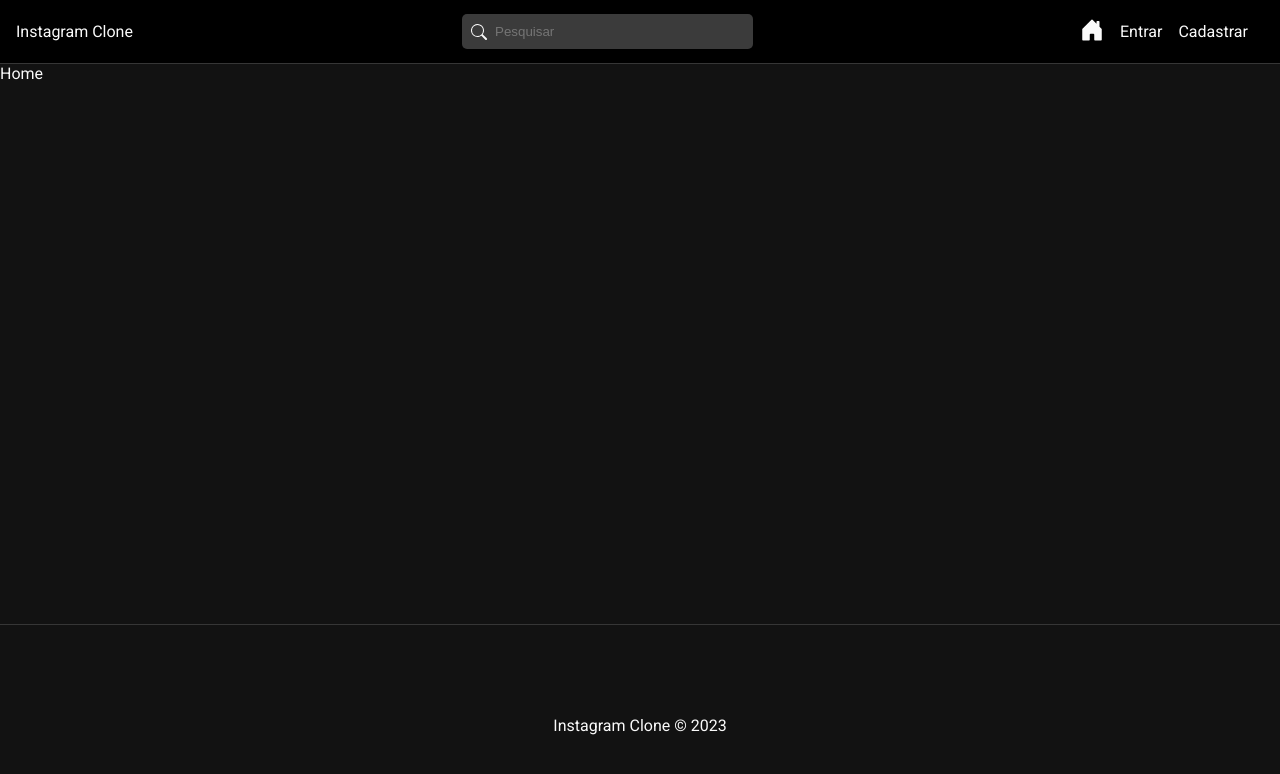
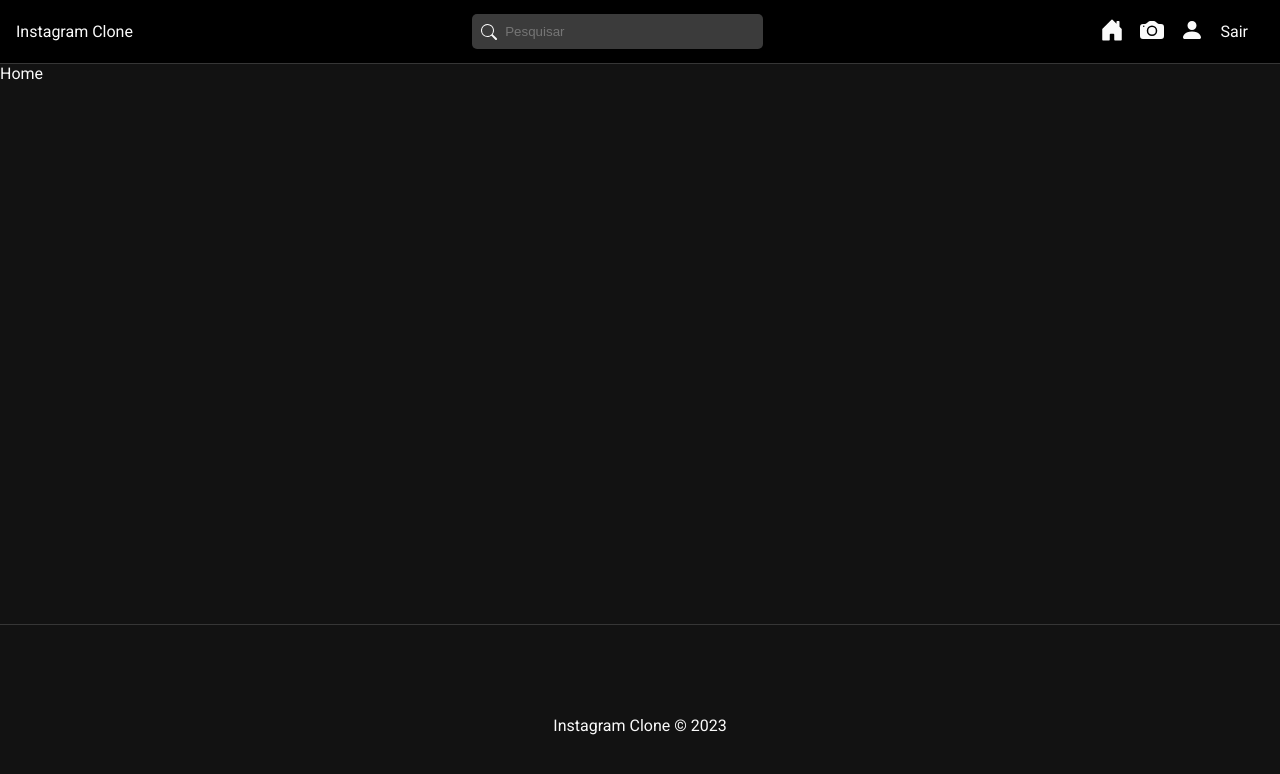
Before and after one commit to Filipe-Bacof/insta-web, a React (Vite) app: page / in a window 1280 px wide. Shown: the top 774 px of the page. Built offline with nearby package versions, Linux system fonts and the light colour scheme; sample sign-in values are in the browser's storage.

Commit message:
navbar autenticado

```diff
--- a/src/components/Navbar.jsx
+++ b/src/components/Navbar.jsx
@@ -9,7 +9,16 @@
   BsFillCameraFill,
 } from 'react-icons/bs';
 
+// Hooks
+import { useState } from "react";
+import { useAuth } from "../hooks/useAuth";
+import { useDispatch, useSelector } from "react-redux";
+import { useNavigate } from "react-router-dom";
+
 const Navbar = () => {
+  const { auth } = useAuth();
+  const { user } = useSelector((state) => state.auth);
+
   return (
     <nav id="nav">
       <Link to="/">Instagram Clone</Link>
@@ -18,11 +27,31 @@
         <input type="text" placeholder="Pesquisar" />
       </form>
       <ul id="nav-links">
+        { auth ? (
+          <>
             <li>
               <NavLink to="/">
                 <BsHouseDoorFill />
               </NavLink>
             </li>
+            {user && (
+              <li>
+                <NavLink to={`/users/${user._id}`}>
+                  <BsFillCameraFill />
+                </NavLink>
+              </li>
+            )}
+              <li>
+                <NavLink to="/profile">
+                  <BsFillPersonFill />
+                </NavLink>
+              </li>
+              <li>
+                <span>Sair</span>
+              </li>
+          </>
+        ) : (
+          <>
             <li>
               <NavLink to="/login">
                 Entrar
@@ -33,6 +62,8 @@
                 Cadastrar
               </NavLink>
             </li>
+          </>
+        )}
       </ul>
     </nav>
   )
```
Lines whose indentation alone changed are shown as unchanged.
